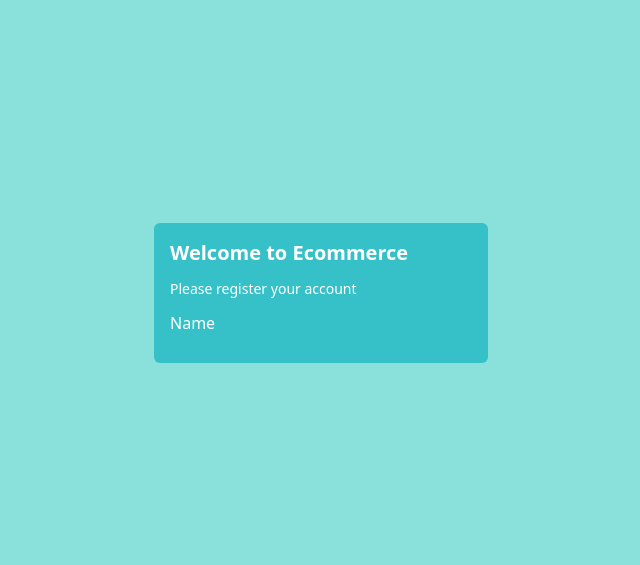
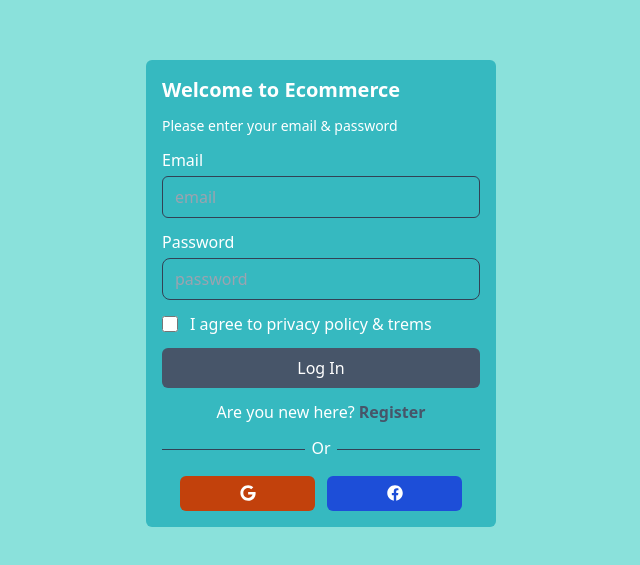
Before and after one commit to Atik2788/e-commerce-project-dashboard, a React (Create React App) app: page /login in a window 1280 px wide. Shown: the part 107-672 px from the top of the page, without its empty margins (319-959 px from the left). Built offline with nearby package versions, Linux system fonts and the light colour scheme.

Commit message:
completed login in page design

```diff
--- a/src/views/auth/Login.jsx
+++ b/src/views/auth/Login.jsx
@@ -1,19 +1,71 @@
 import React from "react";
+import { FaFacebook, FaGoogle } from "react-icons/fa";
+import { Link } from "react-router-dom";
 
 const Login = () => {
   return (
     <div className="min-w-screen min-h-screen bg-[#8ae1db] flex justify-center items-center">
-      <div className="w-[350px] text-[#ffffff] p-2">
-        <div className="bg-[#36c1c8] p-4 rounded-md">
+      <div className="w-[350px] text-[#ffffff] ">
+        <div className="bg-[#36b9c0] p-4 rounded-md">
           <h2 className="text-xl mb-3 font-bold">Welcome to Ecommerce</h2>
           <p className="text-sm mb-3 font-medium">
-            Please register your account
+            Please enter your email & password
           </p>
 
           <form>
-            <div className="flex flex-col w-full gap-1 mb-3 ">
-                 <label htmlFor="name">Name</label>
+            <div className="flex flex-col w-full mb-3 gap-1">
+              <label htmlFor="email">Email</label>
+              <input
+                className="px-3 py-2 outline-none border border-slate-700 rounded-md bg-transparent"
+                type="email"
+                name="email"
+                placeholder="email"
+                id="email"
+                required
+              />
             </div>
+
+            <div className="flex flex-col w-full mb-3 gap-1">
+              <label htmlFor="password">Password</label>
+              <input
+                className="px-3 py-2 outline-none border border-slate-700 rounded-lg bg-transparent"
+                type="password"
+                placeholder="password"
+                id="password"
+                required
+              />
+            </div>
+
+            <div className="flex items-center w-full gap-3 mb-3">
+              <input className="w-4 h-4" type="checkbox" name="checkbox" id="checkbox"/>
+              <label htmlFor="checkbox">I agree to privacy policy & trems</label>
+            </div>
+
+            <button className="w-full bg-slate-600 hover:shadow-slate-700/50 hover:shadow-lg rounded-md px-7 py-2 mb-3">
+            Log In
+            </button>
+
+            <div className="flex items-center justify-center mb-3">
+              <p>Are you new here? <Link to="/register" className="font-bold text-slate-600">Register</Link></p>
+            </div>
+
+            <div className="w-full flex justify-center items-center mb-3">
+              <div className="w-[45%] h-[1px] bg-slate-700"></div>
+              <div className="w-[10%] flex justify-center items-center">
+                <span className="pb-1">Or</span>
+              </div>
+              <div className="w-[45%] h-[1px] bg-slate-700"></div>
+            </div>
+
+            <div className="w-full flex items-center justify-center gap-3">
+              <div className="w-[135px] h-[35px] flex justify-center items-center rounded-md bg-orange-700 hover:shadow-orange-700/50 hover:shadow-lg">
+                <FaGoogle/>
+              </div>
+              <div className="w-[135px] h-[35px] flex justify-center items-center rounded-md bg-blue-700 hover:shadow-blue-700/50 hover:shadow-lg">
+                <FaFacebook/>
+              </div>
+            </div>
+
           </form>
         </div>
       </div>
```
